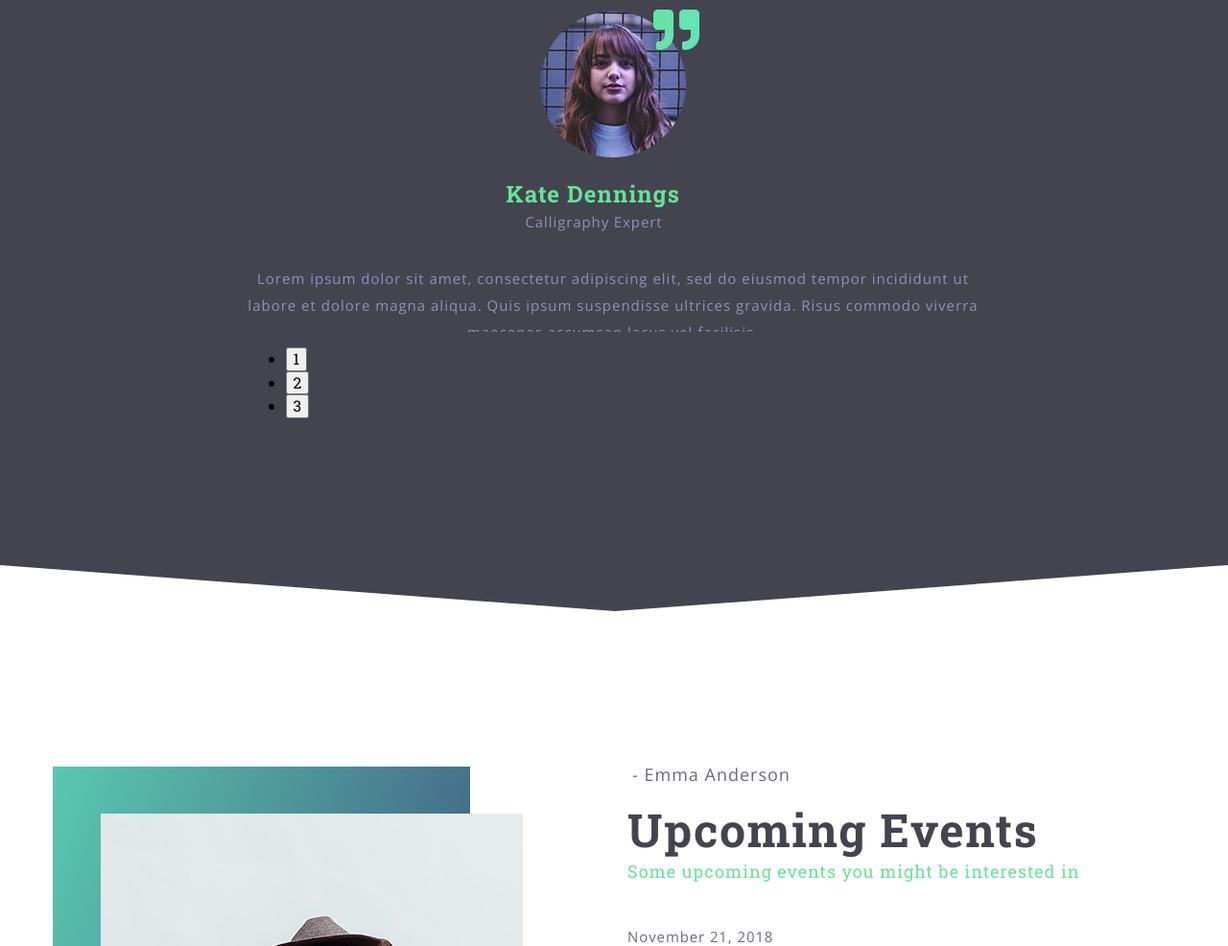
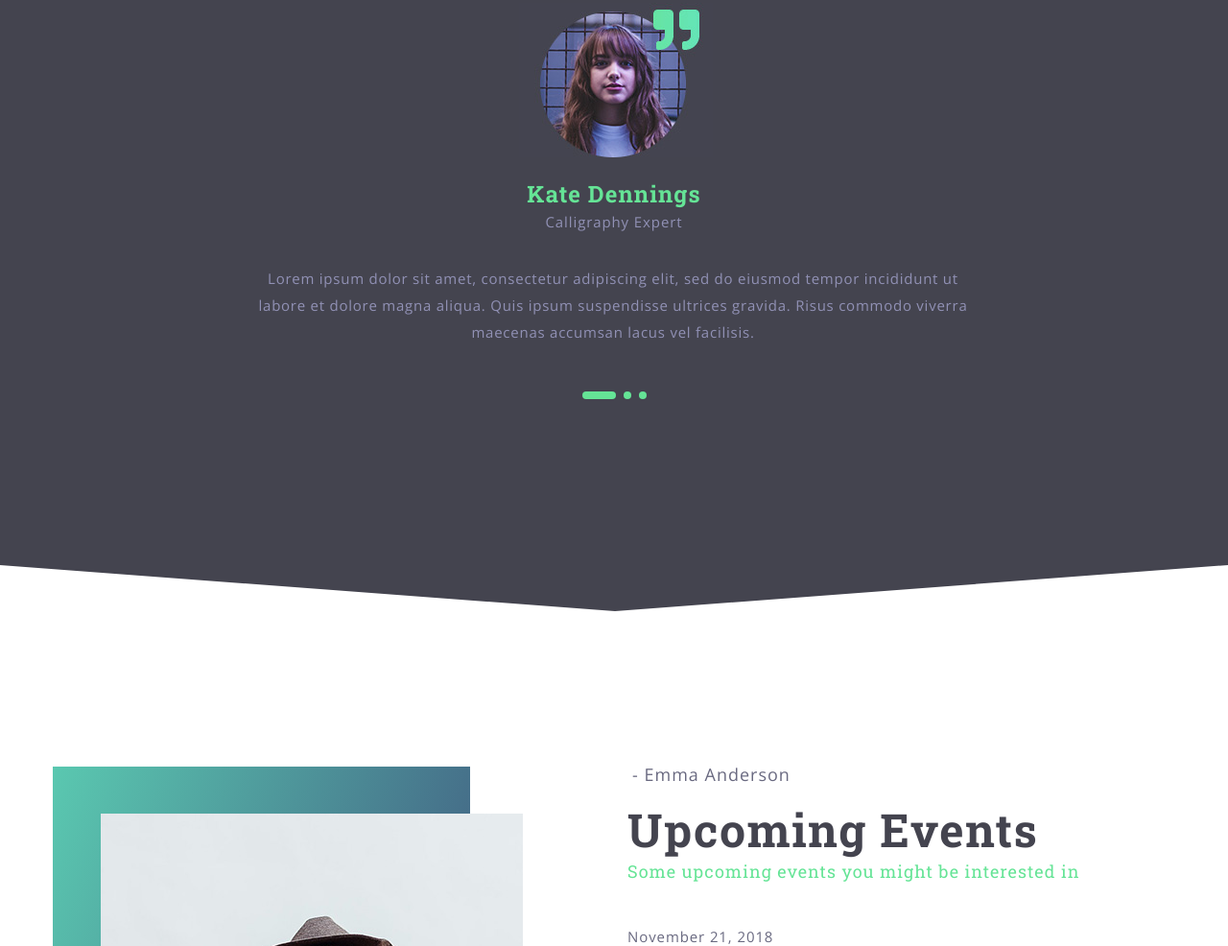
Before and after one commit to codebox5/Bukee, a plain HTML site: page index.html in a window 1280 px wide. Shown: the part 4446-5432 px from the top of the page at 96% size. Drawn offline with nearby package versions, Linux system fonts and the light colour scheme; files that its build step writes are made by us from their sources.

Commit message:
Update style.sass

```diff
--- a/assets/styles/style.sass
+++ b/assets/styles/style.sass
@@ -5,7 +5,6 @@ $tytc: #44444f
 $rs: 'Roboto Slab'
 $os: 'Open Sans'
 $txt: 15px, 'Open Sans', normal
-
 
 .text
     font: 15px $os
@@ -46,6 +45,7 @@ a
     max-width: 1170px
     width: 100%
     margin: 0 auto
+
 
 .main-page
     background: url('../images/main-bg.png') no-repeat
@@ -421,19 +421,23 @@ a
     height: 370px
     margin: 215px auto
 .card
+    display: block
+    margin: 0 auto
     width: 804px
     height: 406px
+    outline: none
     &__photo
         width: 203px
         height: 160px
         padding-left: 283px
     &__name
+        text-align: center
         font: 24px $rs
         font-weight: 700
         color: $ac
         letter-spacing: 1.1px
         width: 225px
-        margin: 23px auto 35px
+        margin: 23px auto 32px
         span
             display: block
             font: 15px $os
@@ -441,17 +445,42 @@ a
             color: #9191b5
             width: 223px
             margin: 0 auto
-            padding: 3px 0 0 20px
+            padding: 3px 0
             letter-spacing: 0.9px
+            text-align: center
     &__text
         font: 15px/28px $os
         font-weight: 400
         color: #9191b5
         text-align: center
         width: 763px
-        height: 70px
-        letter-spacing: 1px
-
+        height: 90px
+        letter-spacing: 0.76px
+.slick-dots
+    display: flex
+    justify-content: center
+    text-align: center
+    list-style-type: none
+    margin-top: 31px
+    padding: 0
+    &>li
+        margin: 0 4px
+        button
+            text-indent: -99999px
+            width: 6px
+            height: 6px
+            border: none
+            border-radius: 20px
+            background-color: $ac
+            padding: 4px
+            line-height: 0
+            font-size: 0
+            cursor: pointer
+            &:focus
+                outline: none
+    &>li.slick-active
+        &>button
+            width: 35px
 .slide__point
     display: flex
     justify-content: space-between
```
